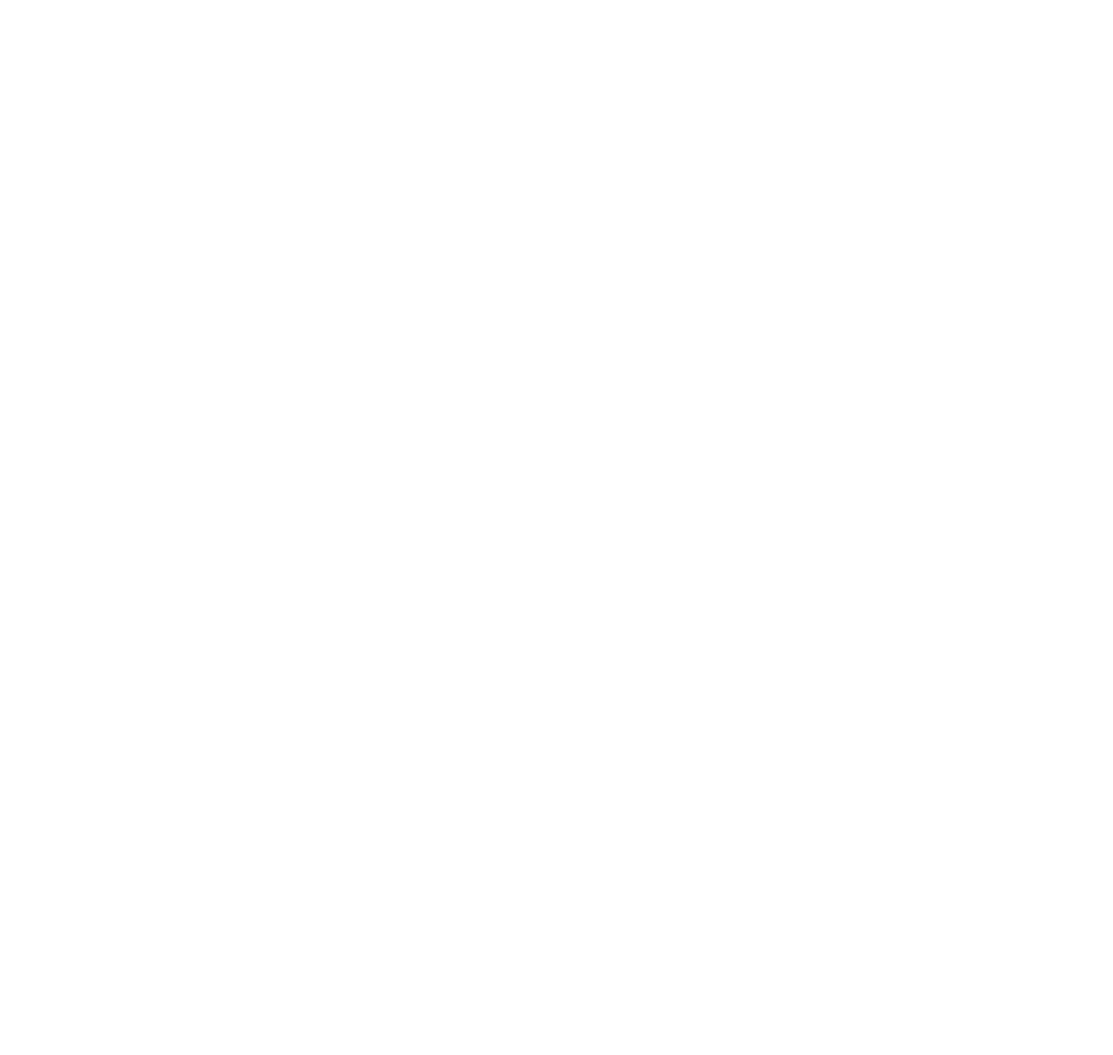
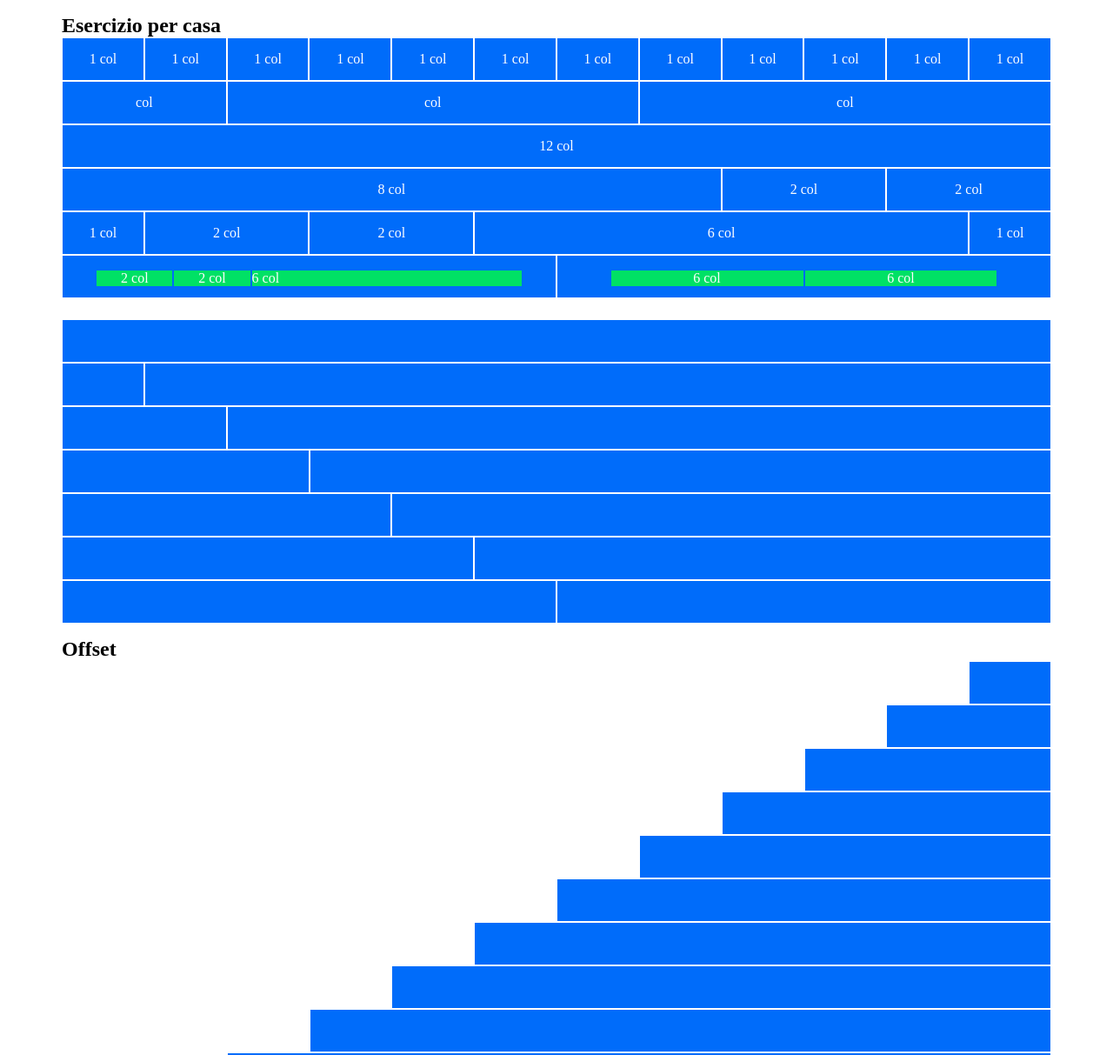
Before and after one commit to NicolaSoggiu/html-css-12bool, a plain HTML site: page index.html in a window 1280 px wide. Shown: the top 1213 px of the page at 87% size. Before the commit the page ends 800 px from the top, so only its background shows below. Drawn offline with Linux system fonts and the light colour scheme.

Commit message:
add all table

```diff
--- a/assets/style.css
+++ b/assets/style.css
@@ -0,0 +1,46 @@
+[class*="col"] {
+    height: 50px;
+    background-color: #006CFA;
+    border: 1px solid white;
+}
+
+[class*="col-offset"] {
+    border: 0;
+}
+
+.col-1, .col-2, .col-3, .col-4, .col-5, .col-6, .col-8, .col-12 {
+    display: flex;
+    justify-content: center;
+    align-items: center;
+    color: white;
+}
+
+.container-green {
+    width: calc(50% - 1rem);
+    height: 50px;
+    border: 1px solid white;
+    background-color: #006CFA;
+    flex-grow: 1;
+}
+
+.green {
+    background-color: #00E165;
+    border: 1px solid #006CFA;;
+    color: white;
+    height: 90%;
+}
+
+.row-green {
+    display: flex;
+    justify-content: center;
+    align-items: center;
+    padding: 1rem;
+}
+
+.title-offset {
+    margin-top: 1rem;
+}
+
+.space{
+    margin-top: 1.5rem;
+}
--- a/index.html
+++ b/index.html
@@ -8,5 +8,197 @@
     <link rel="stylesheet" href="assets/12bool.css" />
     <link rel="stylesheet" href="assets/style.css" />
   </head>
-  <body></body>
+  <body>
+    <div class="container">
+      <h2>Esercizio per casa</h2>
+
+      <div class="row">
+        <div class="col-1">
+          <span>1 col</span>
+        </div>
+        <div class="col-1">
+          <span>1 col</span>
+        </div>
+        <div class="col-1">
+          <span>1 col</span>
+        </div>
+        <div class="col-1">
+          <span>1 col</span>
+        </div>
+        <div class="col-1">
+          <span>1 col</span>
+        </div>
+        <div class="col-1">
+          <span>1 col</span>
+        </div>
+        <div class="col-1">
+          <span>1 col</span>
+        </div>
+        <div class="col-1">
+          <span>1 col</span>
+        </div>
+        <div class="col-1">
+          <span>1 col</span>
+        </div>
+        <div class="col-1">
+          <span>1 col</span>
+        </div>
+        <div class="col-1">
+          <span>1 col</span>
+        </div>
+        <div class="col-1">
+          <span>1 col</span>
+        </div>
+      </div>
+
+      <div class="row">
+        <div class="col-2">col</div>
+        <div class="col-5">col</div>
+        <div class="col-5">col</div>
+      </div>
+
+      <div class="row">
+        <div class="col-12">
+          <span>12 col</span>
+        </div>
+      </div>
+
+      <div class="row">
+        <div class="col-8">
+          <span>8 col</span>
+        </div>
+        <div class="col-2">
+          <span>2 col</span>
+        </div>
+        <div class="col-2">
+          <span>2 col</span>
+        </div>
+      </div>
+
+      <div class="row">
+        <div class="col-1">
+          <span>1 col</span>
+        </div>
+        <div class="col-2">
+          <span>2 col</span>
+        </div>
+        <div class="col-2">
+          <span>2 col</span>
+        </div>
+        <div class="col-6">
+          <span>6 col</span>
+        </div>
+        <div class="col-1">
+          <span>1 col</span>
+        </div>
+      </div>
+
+      <div class="row">
+        <div class="container-green">
+          <div class="row row-green">
+            <div class="col-2 green"><span> 2 col</span></div>
+            <div class="col-2 green"><span> 2 col</span></div>
+            <div class="col-7 green"><span> 6 col</span></div>
+          </div>
+        </div>
+        <div class="container-green">
+          <div class="row row-green">
+            <div class="col-5 green"><span> 6 col</span></div>
+            <div class="col-5 green"><span> 6 col</span></div>
+          </div>
+        </div>
+      </div>
+
+      <div class="row space">
+        <div class="col-12"></div>
+      </div>
+
+      <div class="row">
+        <div class="col-1"></div>
+        <div class="col-11"></div>
+      </div>
+
+      <div class="row">
+        <div class="col-2"></div>
+        <div class="col-10"></div>
+      </div>
+
+      <div class="row">
+        <div class="col-3"></div>
+        <div class="col-9"></div>
+      </div>
+
+      <div class="row">
+        <div class="col-4"></div>
+        <div class="col-8"></div>
+      </div>
+
+      <div class="row">
+        <div class="col-5"></div>
+        <div class="col-7"></div>
+      </div>
+
+      <div class="row">
+        <div class="col-6"></div>
+        <div class="col-6"></div>
+      </div>
+
+      <h2 class="title-offset">Offset</h2>
+
+      <div class="row">
+        <div class="col-offset-11"></div>
+        <div class="col-1"></div>
+      </div>
+
+      <div class="row">
+        <div class="col-offset-10"></div>
+        <div class="col-2"></div>
+      </div>
+
+      <div class="row">
+        <div class="col-offset-9"></div>
+        <div class="col-3"></div>
+      </div>
+
+      <div class="row">
+        <div class="col-offset-8"></div>
+        <div class="col-4"></div>
+      </div>
+
+      <div class="row">
+        <div class="col-offset-7"></div>
+        <div class="col-5"></div>
+      </div>
+
+      <div class="row">
+        <div class="col-offset-6"></div>
+        <div class="col-6"></div>
+      </div>
+
+      <div class="row">
+        <div class="col-offset-5"></div>
+        <div class="col-7"></div>
+      </div>
+
+      <div class="row">
+        <div class="col-offset-4"></div>
+        <div class="col-8"></div>
+      </div>
+
+      <div class="row">
+        <div class="col-offset-3"></div>
+        <div class="col-9"></div>
+      </div>
+
+      <div class="row">
+        <div class="col-offset-2"></div>
+        <div class="col-10"></div>
+      </div>
+
+      <div class="row">
+        <div class="col-offset-1"></div>
+        <div class="col-11"></div>
+      </div>
+    </div>
+  </body>
 </html>
```
